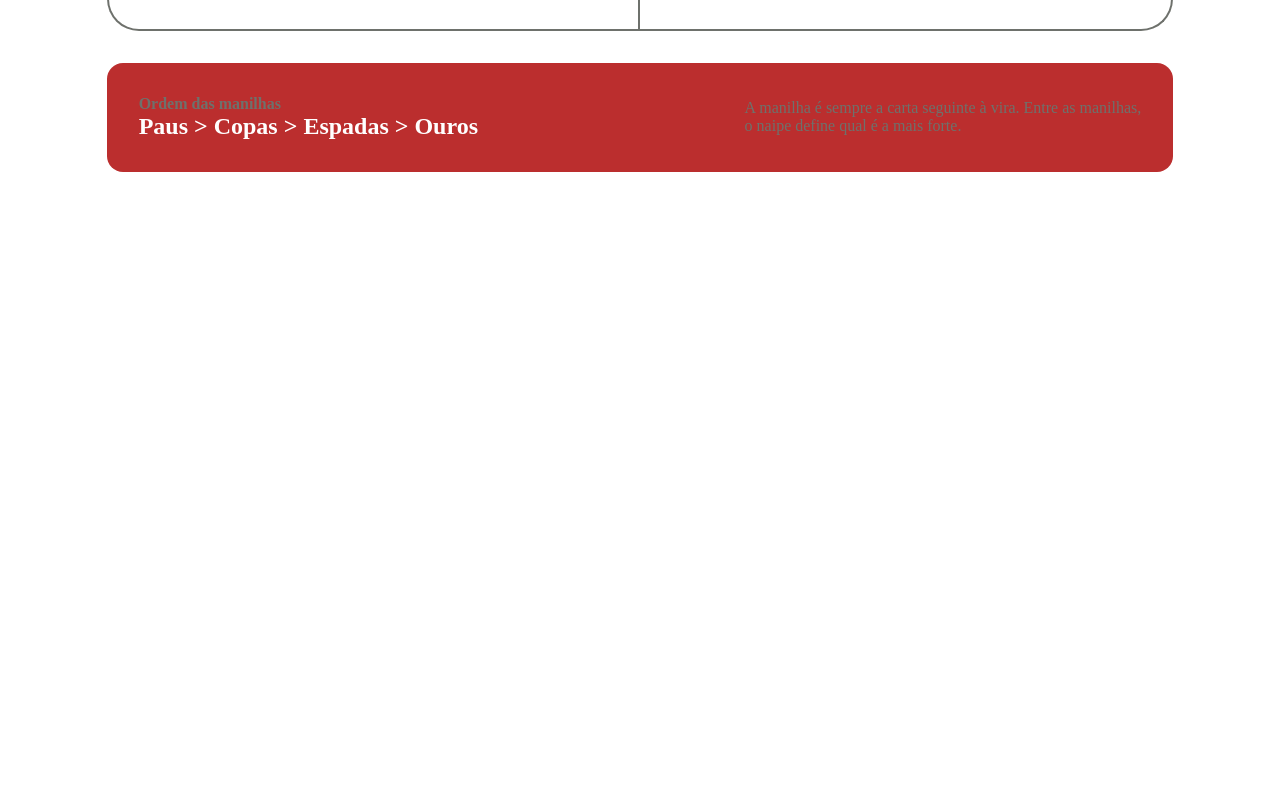
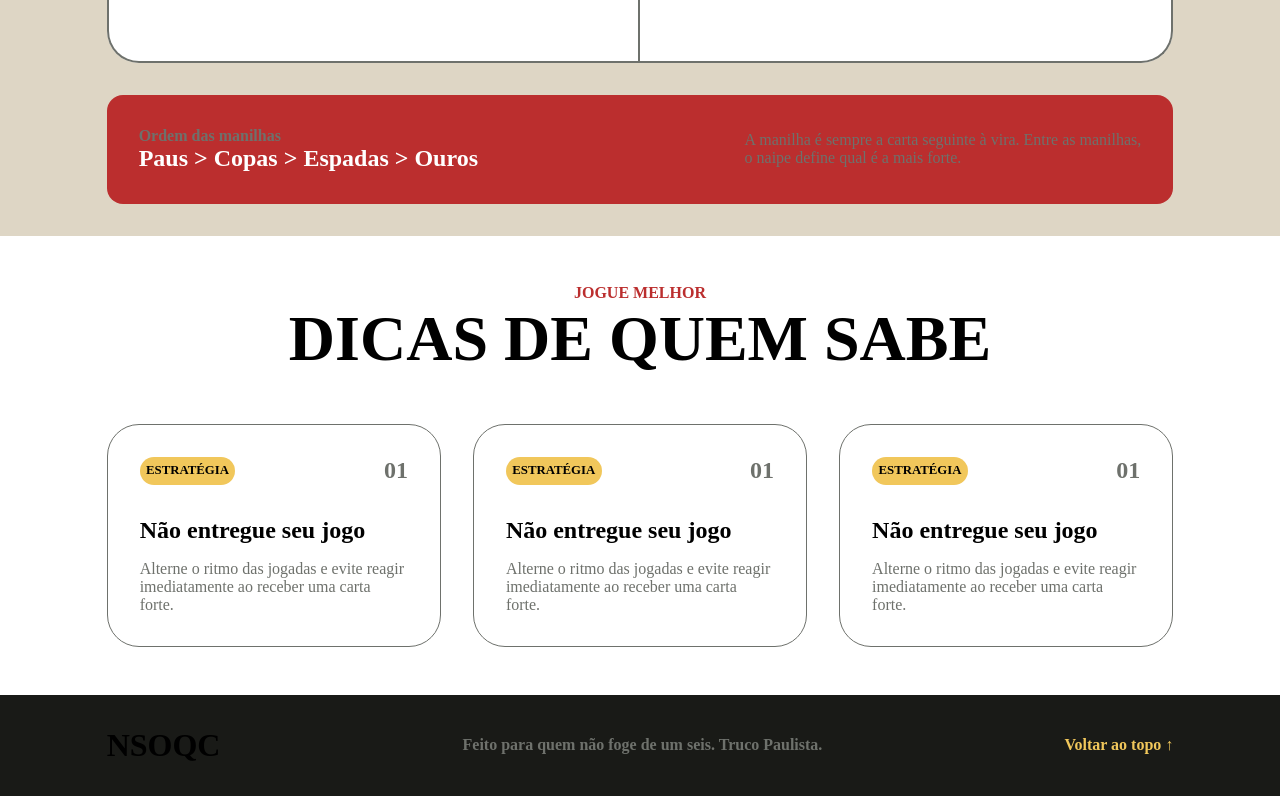
Before and after one commit to IsaBacco/Projeto_truco, a plain HTML site: page SIte/index.html in a window 1280 px wide. Shown: the part 2144-2940 px from the top of the page. Before the commit the page ends 2348 px from the top, so only its background shows below. Drawn offline with Linux system fonts and the light colour scheme.

Commit message:
Criação - dicas e footer

```diff
--- a/SIte/index.html
+++ b/SIte/index.html
@@ -110,6 +110,7 @@
 
         </section>
 
+
         <section id="comoJogar">
 
             <div id="titulo_jogar">
@@ -153,9 +154,62 @@
                 <p>A manilha é sempre a carta seguinte à vira. Entre as manilhas,<br> o naipe define qual é a mais forte.</p>
             </div>
 
+
+
         </section>
 
+
+        <section id="dicas">
+
+            <div id="titulo_dicas">
+                <p>JOGUE MELHOR</p>
+                <h1>DICAS DE QUEM SABE</h1>
+            </div>
+
+
+            <div id="cards_dicas">
+
+                <div class="cards_dicas">
+                    <div class="cards_titulos">
+                        <p class="dicas_tag">ESTRATÉGIA</p>
+                        <h1 class="numero">01</h1>
+                    </div>
+                    <h1>Não entregue seu jogo</h1>
+                    <p class="dicas_descricao">Alterne o ritmo das jogadas e evite reagir imediatamente ao receber uma carta forte.</p>
+                </div>
+                <div class="cards_dicas">
+                    <div class="cards_titulos">
+                        <p class="dicas_tag">ESTRATÉGIA</p>
+                        <h1 class="numero">01</h1>
+                    </div>
+                    <h1>Não entregue seu jogo</h1>
+                    <p class="dicas_descricao">Alterne o ritmo das jogadas e evite reagir imediatamente ao receber uma carta forte.</p>
+                </div>
+                <div class="cards_dicas">
+                    <div class="cards_titulos">
+                        <p class="dicas_tag">ESTRATÉGIA</p>
+                        <h1 class="numero">01</h1>
+                    </div>
+                    <h1>Não entregue seu jogo</h1>
+                    <p class="dicas_descricao">Alterne o ritmo das jogadas e evite reagir imediatamente ao receber uma carta forte.</p>
+                </div>
+            </div>
+        </section>
     </main>
+
+    <footer>
+        <div id="footer_div">
+
+
+            <h1>NSOQC</h1>
+
+            <p id="footer_desc">Feito para quem não foge de um seis. Truco Paulista.</p>
+
+            <p id="voltar_footer">Voltar ao topo ↑</p>
+
+        </div>
+
+    </footer>
 
 </body>
 </html>
--- a/SIte/style.css
+++ b/SIte/style.css
@@ -344,18 +344,19 @@ main{
 
 
 
-/*
+
 #comoJogar{
     background-color: #ded6c5;
-} */
-
-#comoJogar{
-    grid-column: 2;
-    margin-top: 2pc;
+    grid-column: 1/4;
+    display: grid;
+    grid-template-columns: 0.2fr 2fr 0.2fr;
+    grid-template-rows: auto;
 }
 
 #titulo_jogar {
     margin-bottom: 5pc;
+    grid-column: 2;
+    padding-top: 4pc;
 }
 #titulo_jogar h1{
     font-size: 4pc;
@@ -373,6 +374,9 @@ main{
 #cards_jogar{
     display: grid;
     grid-template-columns: 1fr 1fr;
+    grid-column: 2;
+    background-color: white;
+    border-radius: 2pc;
 }
 .cards_como{
 
@@ -416,6 +420,7 @@ main{
     justify-content: space-between;
     align-items: center;
     border-radius: 1pc;
+    grid-column: 2;
 }
 #nipes p{
     color: var(--cor_subTitulo);
@@ -429,3 +434,90 @@ main{
 #order_nipes h1{
     color: white;
 }
+
+
+
+
+
+#dicas{
+    grid-column: 2;
+    display: flex;
+    flex-direction: column;
+    align-items: center;
+}
+#titulo_dicas{
+    display: flex;
+    flex-direction: column;
+    align-items: center;
+    margin-top: 3pc;
+}
+#titulo_dicas p{
+    color: var(--vermelho);
+    font-weight: bold;
+}
+#titulo_dicas h1{
+    font-size: 4pc;
+}
+
+#cards_dicas{
+    display: flex;
+    gap: 2pc;
+
+
+}
+.cards_dicas{
+    border: 1px solid var(--cor_subTitulo);
+    border-radius: 2pc;
+    padding: 2pc;
+    display: flex;
+    flex-direction: column;
+    gap: 1pc;
+    margin: 3pc 0;
+}
+.cards_titulos{
+    display: flex;
+    justify-content: space-between;
+    align-items: center;
+    margin-bottom: 1pc;
+}
+.dicas_tag{
+    font-weight: bold;
+    background-color: var(--amarelo);
+    border-radius: 2pc;
+    padding: 0.4pc;
+    font-size: 0.8pc;
+}
+.numero{
+    color: var(--cor_subTitulo);
+}
+.dicas_descricao{
+    color: var(--cor_subTitulo);
+}
+
+
+footer{
+    grid-column: 1/4;
+    background-color: #191a17;
+    display: grid;
+    grid-template-columns: 0.2fr 2fr 0.2fr;
+    grid-template-rows: auto;
+
+}
+
+#footer_div{
+
+    grid-column: 2;
+    display: flex;
+    justify-content: space-between;
+    padding: 2pc 0;
+    align-items: center;
+}
+#footer_desc{
+    color: var(--cor_subTitulo);
+    font-weight: bold;
+}
+#voltar_footer{
+    color: var(--amarelo);
+    font-weight: bold;
+
+}
```
